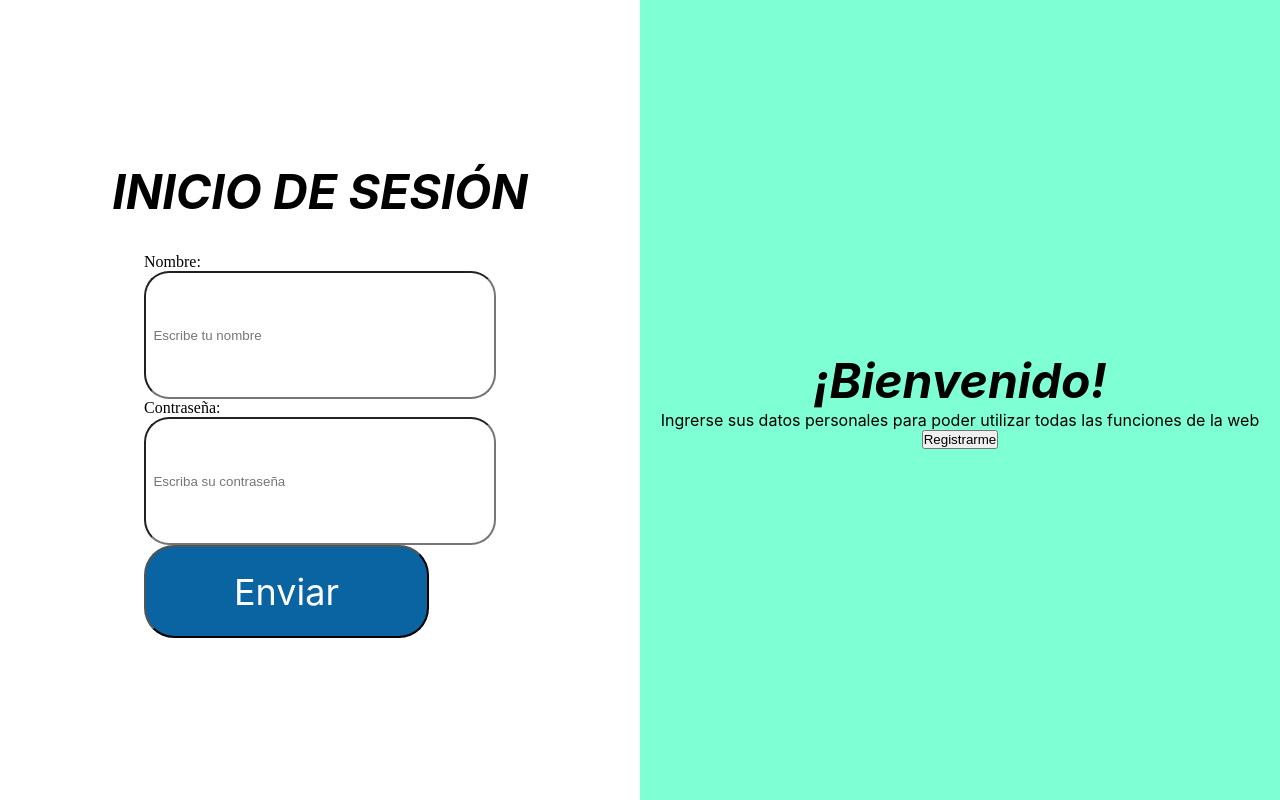
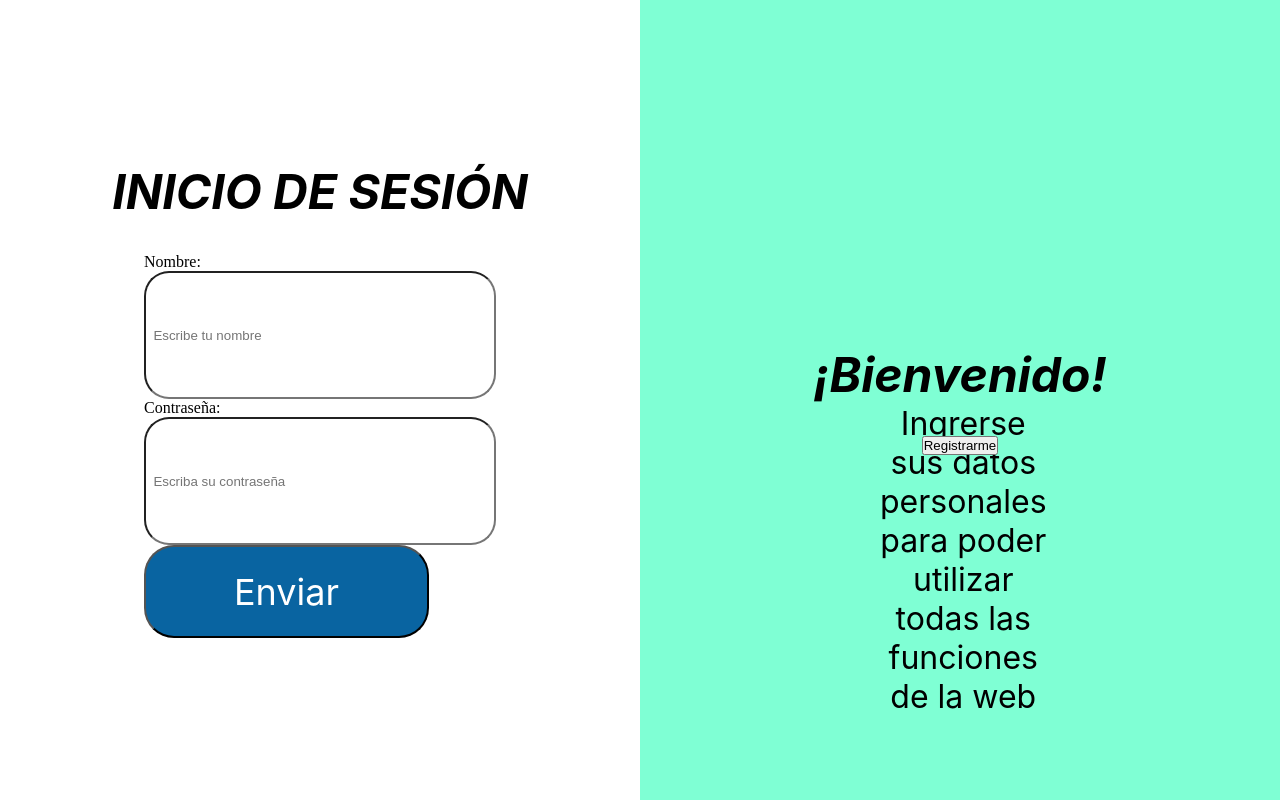
Before and after one commit to 3-TIC-ORT/proyecto-organizador-de-salud, a plain HTML site: page front/iniciar sesion/index.html in a window 1280 px wide. Drawn offline with Linux system fonts and the light colour scheme.

Commit message:
segui con inicio sesion

```diff
--- a/front/iniciar sesion/index.html
+++ b/front/iniciar sesion/index.html
@@ -26,7 +26,9 @@
     </article>
       <aside>
         <var><h1>¡Bienvenido!</h1></var>
-        <p>Ingrerse sus datos personales para poder utilizar todas las funciones de la web</p>
+        <div class="ing">
+          <p>Ingrerse sus datos personales para poder utilizar todas las funciones de la web</p>
+          </div>
         <button>Registrarme</button>
       </aside>
 
--- a/front/iniciar sesion/styles.css
+++ b/front/iniciar sesion/styles.css
@@ -53,3 +53,11 @@ aside{
   justify-content: center;
   font-family: 'inter', sans-serif;
 }
+.ing{
+  width: 10rem;
+  height: 2rem;
+  font-family: 'Inter', sans-serif;
+  font-size: 2rem;
+  text-align: center;
+  display: flex;
+}
```
Also changed, not shown: 1 other file.
